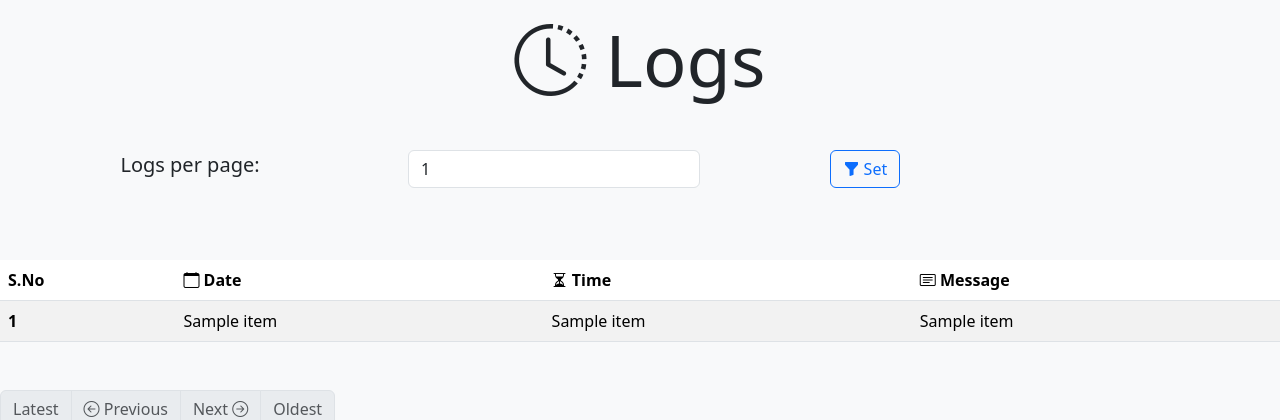
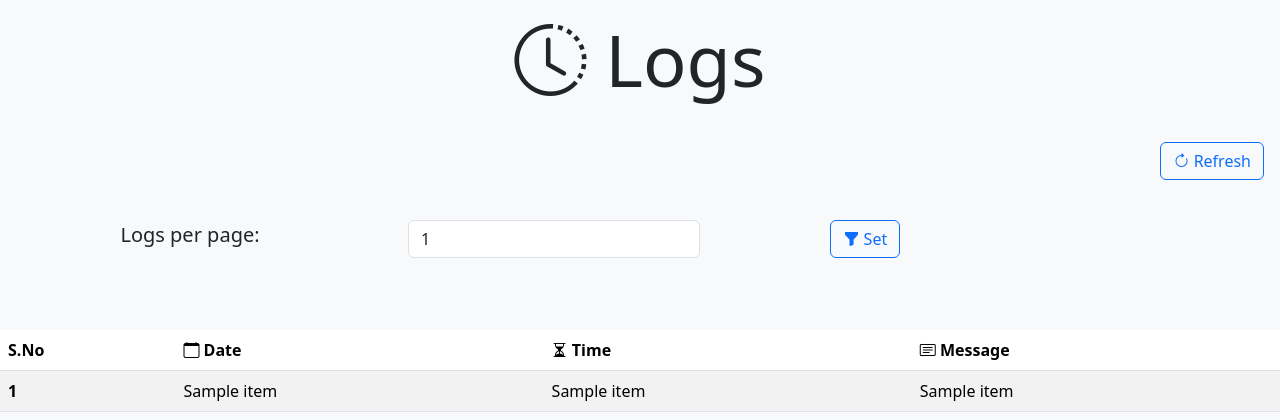
Before and after one commit to Uthayamurthy/SHARP, a Flask app: template templates/logs.html in a window 1280 px wide. Shown: the part 74-494 px from the top of the page. Run offline with Flask 3, Linux system fonts and the light colour scheme; the template is opened without the code that fills it: most values are stand-ins (such as "Sample title", 1, 10 or a date in 2020); parts of the project's set-up code (start-up, migrations or seed data) failed here and were passed over.

Commit message:
Add Refresh Logs Support !

```diff
--- a/__version__.py
+++ b/__version__.py
@@ -1 +1 @@
-version = '1.2.1'
+version = '1.2.2'
--- a/app.py
+++ b/app.py
@@ -240,6 +240,12 @@ def logs():
 
     return render_template('logs.html', items=paginated_items, page=page, per_page=per_page, total_pages=total_pages)
 
+@app.route('/refresh-logs')
+def refresh_logs():
+    global log_items
+    log_items = load_logs()
+    return redirect('/logs')
+
 with app.app_context():
         setup()
         start_auto_agent()
--- a/templates/logs.html
+++ b/templates/logs.html
@@ -10,7 +10,9 @@
 {% endblock %}
 
 {% block body %}
-
+<div class="d-flex justify-content-end m-3">
+    <a href="refresh-logs" class="btn btn-outline-primary"><i class="bi bi-arrow-clockwise"></i>   Refresh</a>
+</div>
     <form method="get" class="form-inline mx-2">
     <div class="container-fluid text-center">
         <div class="row">
```
